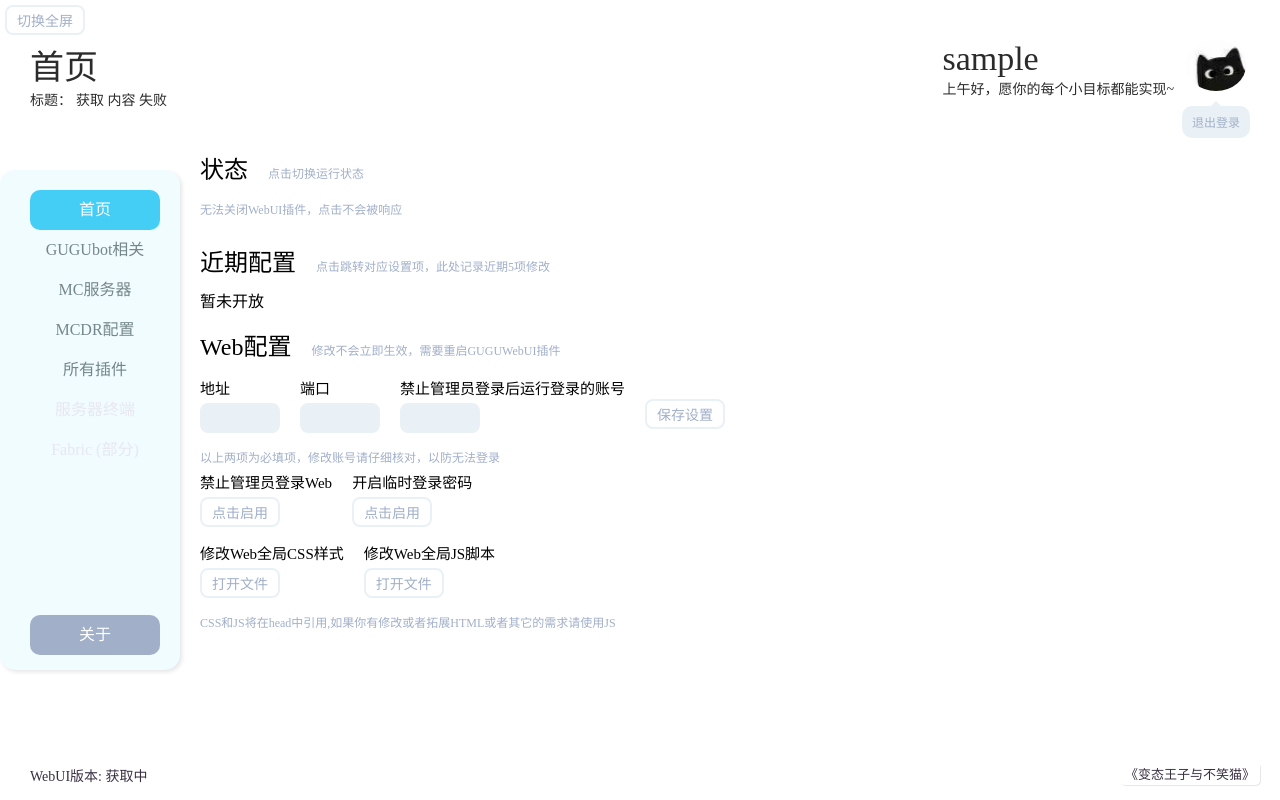
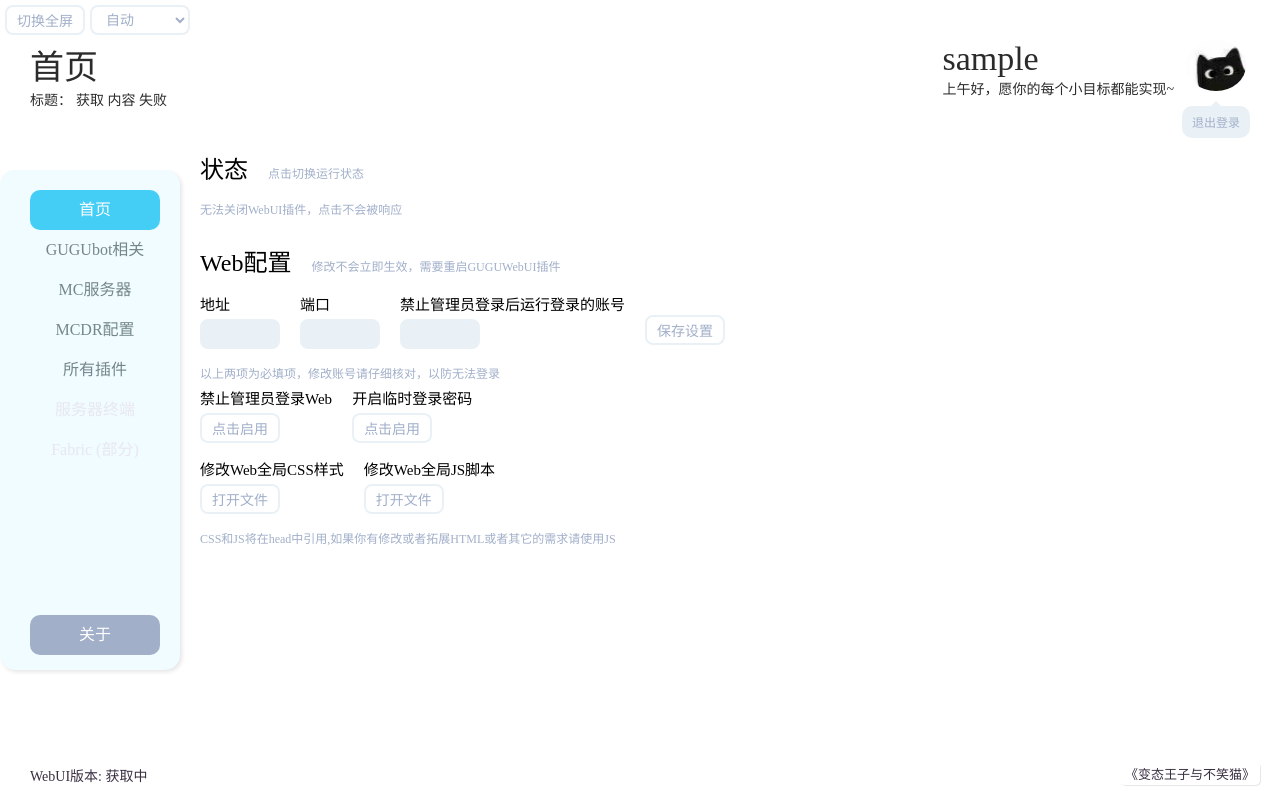
Before and after one commit to nkdns/PF-MCDR-WebUI, a FastAPI app: page /index in a window 1280 px wide. Run offline with FastAPI, Linux system fonts and the light colour scheme; the visitor is signed in with stand-in values (Sample User, id 1); data that the repository does not hold is empty; some libraries are stand-ins or nearby versions.

Commit message:
feat: 添加主题切换功能，但是css还没写

```diff
--- a/src/guguwebui/css/index.css
+++ b/src/guguwebui/css/index.css
@@ -20,6 +20,32 @@
     position: fixed;
     left: 5px;
     top: 5px;
+}
+
+#index .theme-select {
+    position: fixed;
+    left: 90px;
+    top: 5px;
+    height: 30px;
+    width: 100px;
+}
+
+#index .theme-select select {
+    height: 100%;
+    width: 100%;
+    box-sizing: border-box;
+    padding: 0 10px;
+    border-radius: 8px;
+    background-color: #fff;
+    color: #a1afc9;
+    border: 2px solid #e9f1f6;
+    cursor: pointer;
+    font-size: 14px;
+    transition: 0.2s all;
+}
+
+#index .theme-select select:hover {
+    transform: scale(0.95);
 }
 
 #index #full-screen:hover {
--- a/src/guguwebui/js/home.js
+++ b/src/guguwebui/js/home.js
@@ -1,4 +1,16 @@
+// 监听主题变化
+window.addEventListener('message', (event) => {
+  if (event.data.type === 'theme-change') {
+    document.body.classList.remove('light', 'dark', 'auto');
+    document.body.classList.add(event.data.theme);
+  }
+});
+
 document.addEventListener("DOMContentLoaded", function() {
+  // 初始化主题
+  const savedTheme = localStorage.getItem('guguwebui-theme') || 'auto';
+  document.body.classList.add(savedTheme);
+
     // 获取插件状态
     load_gugu_plugins();
 
--- a/src/guguwebui/js/index.js
+++ b/src/guguwebui/js/index.js
@@ -109,8 +109,54 @@
     }
 }
 
+// 主题相关功能
+const THEME_KEY = 'guguwebui-theme';
+const THEMES = ['light', 'dark', 'auto'];
+
+// 初始化主题
+function initTheme() {
+  const savedTheme = localStorage.getItem(THEME_KEY) || 'auto';
+  const themeSelect = document.querySelector('.theme-select select');
+  themeSelect.value = savedTheme;
+  applyTheme(savedTheme);
+}
+
+// 应用主题
+function applyTheme(theme) {
+  const body = document.body;
+  body.classList.remove(...THEMES);
+  body.classList.add(theme);
+  localStorage.setItem(THEME_KEY, theme);
+
+  // 通知iframe主题变化
+  const iframe = document.getElementById('content-iframe');
+  if (iframe && iframe.contentWindow) {
+    iframe.contentWindow.postMessage({ type: 'theme-change', theme }, '*');
+  }
+}
+
+// 监听主题切换
+function setupThemeSwitcher() {
+  const themeSelect = document.querySelector('.theme-select select');
+  themeSelect.addEventListener('change', (e) => {
+    const selectedTheme = e.target.value;
+    applyTheme(selectedTheme);
+  });
+}
+
+// 监听主题变化
+window.addEventListener('message', (event) => {
+  if (event.data.type === 'theme-change') {
+    document.body.classList.remove('light', 'dark', 'auto');
+    document.body.classList.add(event.data.theme);
+  }
+});
+
 // 页面加载时检查登录状态
 window.onload = function () {
+  // 初始化主题
+  initTheme();
+  setupThemeSwitcher();
     // 获取guguwebui插件信息
     fetch('/api/plugins?detail=true')
         .then(response => response.json())
--- a/src/guguwebui/templates/home.html
+++ b/src/guguwebui/templates/home.html
@@ -38,10 +38,10 @@
         <p class="tip">无法关闭WebUI插件，点击不会被响应</p>
         <div id="plugins" class="plugins"></div>
     </div>
-    <h2 class="title">近期配置<span class="tip">点击跳转对应设置项，此处记录近期5项修改</span></h2>
+    <!-- <h2 class="title">近期配置<span class="tip">点击跳转对应设置项，此处记录近期5项修改</span></h2>
     <div class="plugins-config">
         暂未开放
-    </div>
+    </div> -->
     <h2 class="title">Web配置<span class="tip">修改不会立即生效，需要重启GUGUWebUI插件</span></h2>
     <div class="web-config">
         <div class="web-config-item">
--- a/src/guguwebui/templates/index.html
+++ b/src/guguwebui/templates/index.html
@@ -15,6 +15,13 @@
         <a id="bg-title" href="https://api.paugram.com/wallpaper" target="_blank">《变态王子与不笑猫》</a>
     </div>
     <div id="full-screen" onclick="fullScreen()">切换全屏</div>
+    <div class="theme-select">
+        <select>
+            <option value="light">浅色主题</option>
+            <option value="dark">深色主题</option>
+            <option value="auto">自动</option>
+        </select>
+    </div>
     <div class="nav">
         <div class="nav-left">
             <h2 class="nav-title">首页</h2>
```
Also changed, not shown: src/guguwebui/js/about.js (+11 -0 lines), src/guguwebui/js/login.js (+13 -1 lines), src/guguwebui/js/plugins.js (+15 -0 lines).
